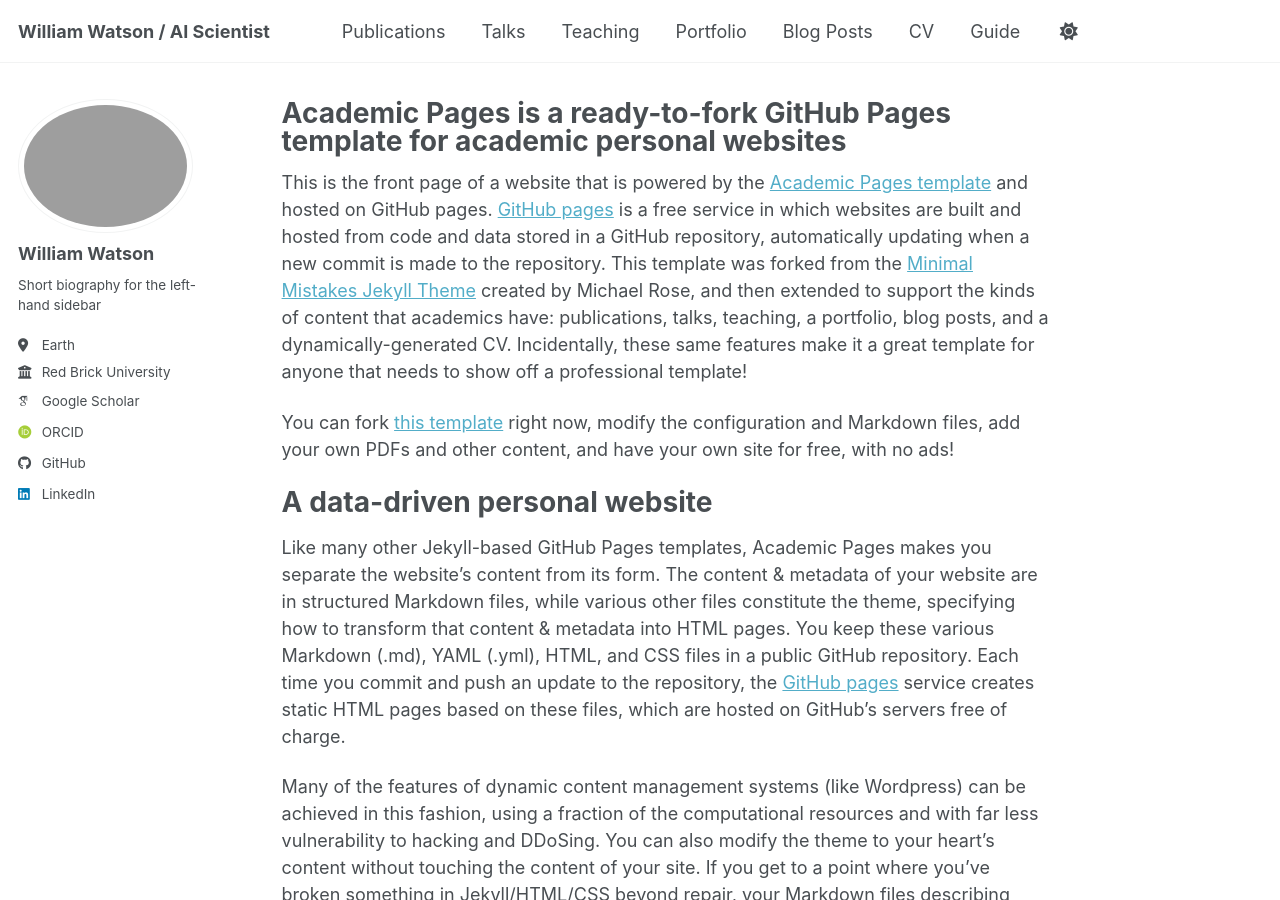
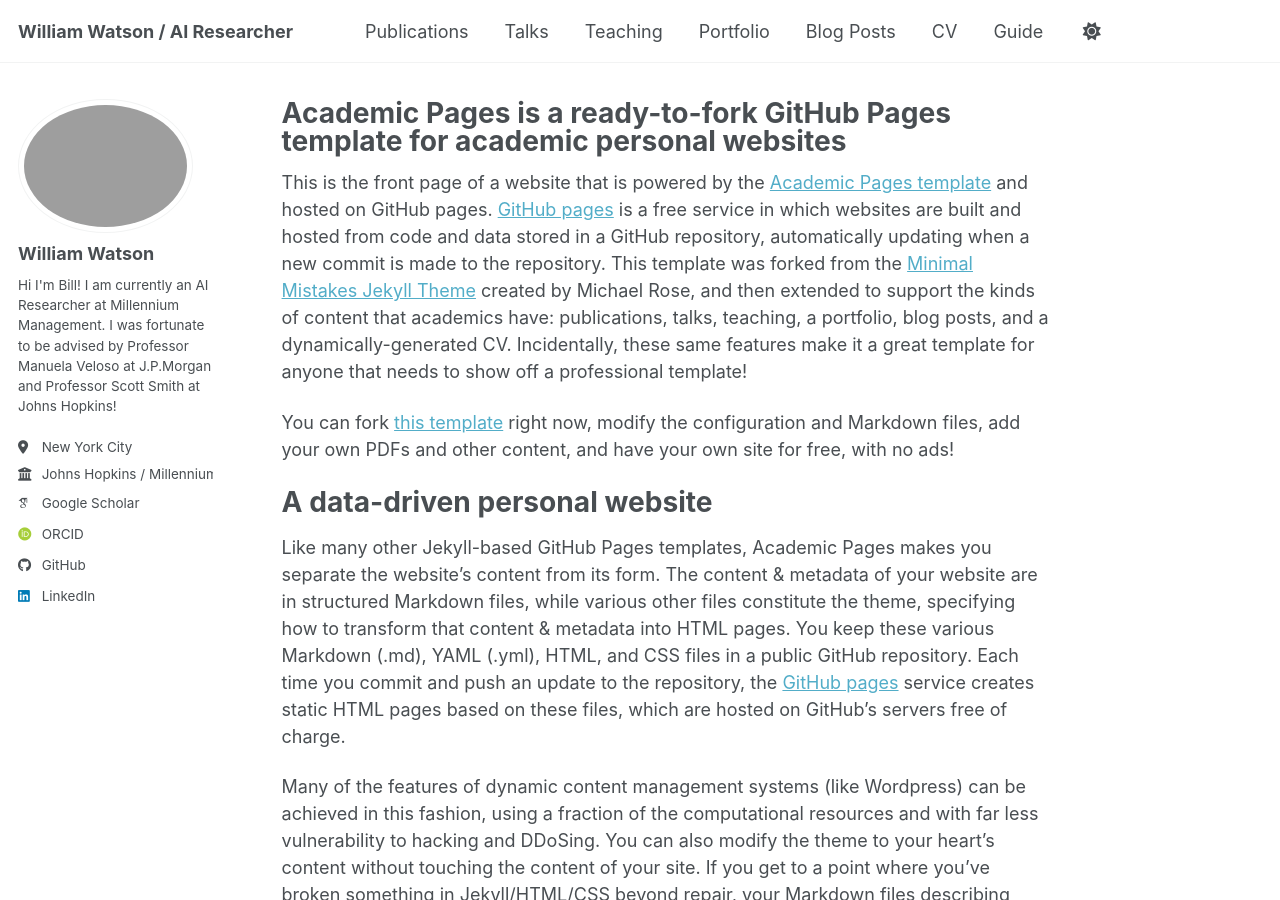
Before and after one commit to nextBillyonair/nextbillyonair.github.io, a Jekyll site: the page built from _pages/about.md, in a window 1280 px wide and 900 px high. Built offline with Jekyll 4.4.1, drawn with Linux system fonts in a browser that asks for light colours; some web fonts are replaced; a script bundle is joined from its source files by our own code; library files that are not in the unit come from our copies.

Commit message:
Update _config.yml

```diff
--- a/_config.yml
+++ b/_config.yml
@@ -9,10 +9,10 @@
 # Basic Site Settings
 locale                   : "en-US"
 site_theme               : "default" # Currently available options are "default", "air"
-title                    : "William Watson / AI Scientist"
+title                    : "William Watson / AI Researcher"
 title_separator          : "-"
 name                     : &name "William Watson"
-description              : &description "Bill Watson's academic portfolio"   # Update this with a general description of your site, this is the default if not overridden by a page
+description              : &description "Bill Watson's Personal Website"   # Update this with a general description of your site, this is the default if not overridden by a page
 url                      : https://nextbillyonair.github.io # The base hostname & protocol for your site e.g. "https://[your GitHub username].github.io",
                                                            # or if you already have some other page hosted on Github then use "https://[your GitHub username].github.io/[Your Repo Name]"
 baseurl                  : "" # the subpath of your site, e.g. "/blog"
@@ -26,11 +26,11 @@
   avatar           : "IMG_8371.png"
   name             : "William Watson"
   pronouns         : # example: "she/her"
-  bio              : "Short biography for the left-hand sidebar"
-  location         : "Earth"
-  employer         : "Red Brick University"
+  bio              : "Hi I'm Bill! I am currently an AI Researcher at Millennium Management. I was fortunate to be advised by Professor Manuela Veloso at J.P.Morgan and Professor Scott Smith at Johns Hopkins!"
+  location         : "New York City"
+  employer         : "Johns Hopkins / Millennium Management"
   uri              : # URL
-  email            : # "none@example.org"
+  email            : # "nextbillyonair@gmail.com"
 
   # Academic websites
   academia         : # URL
```
